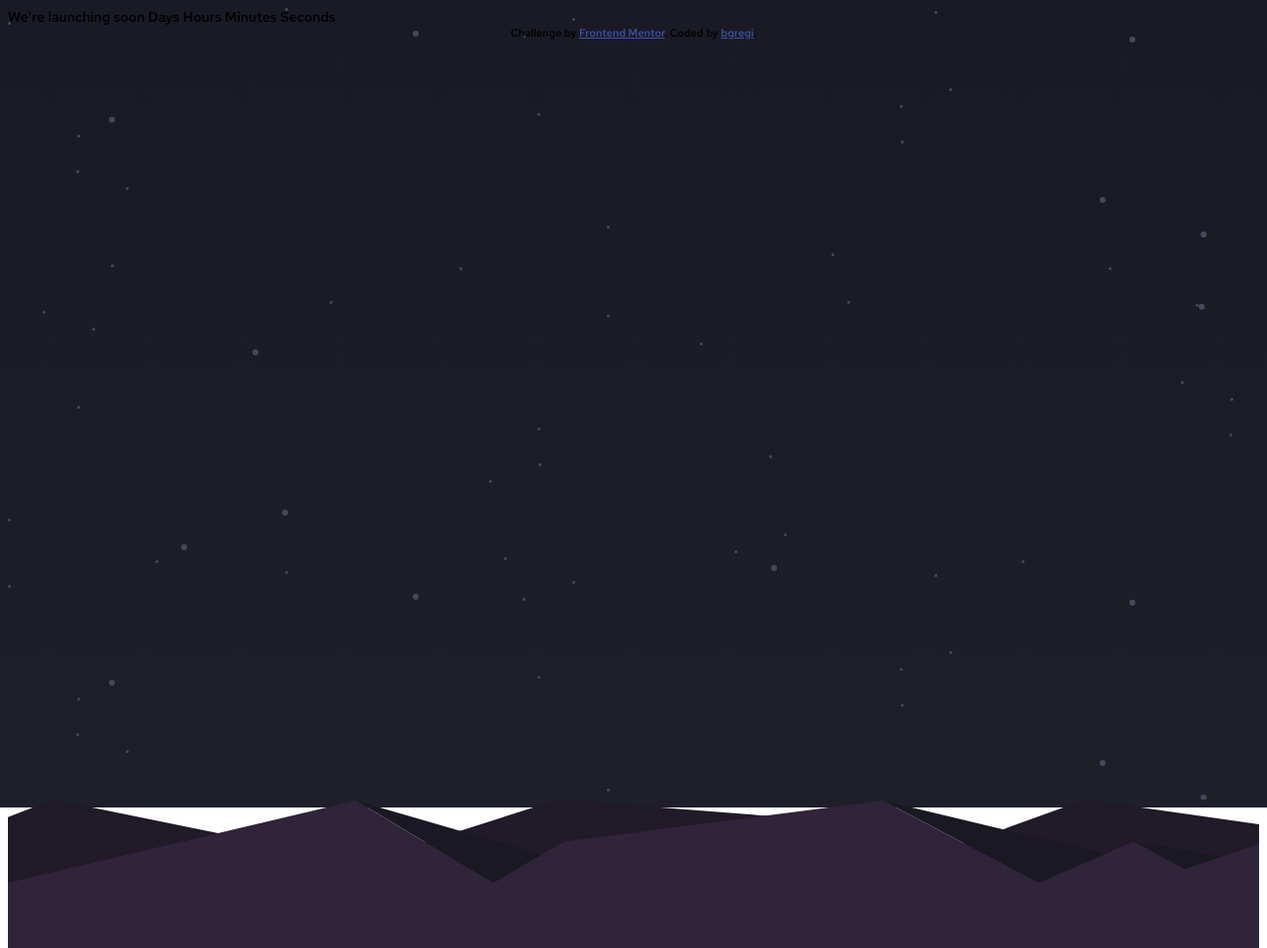
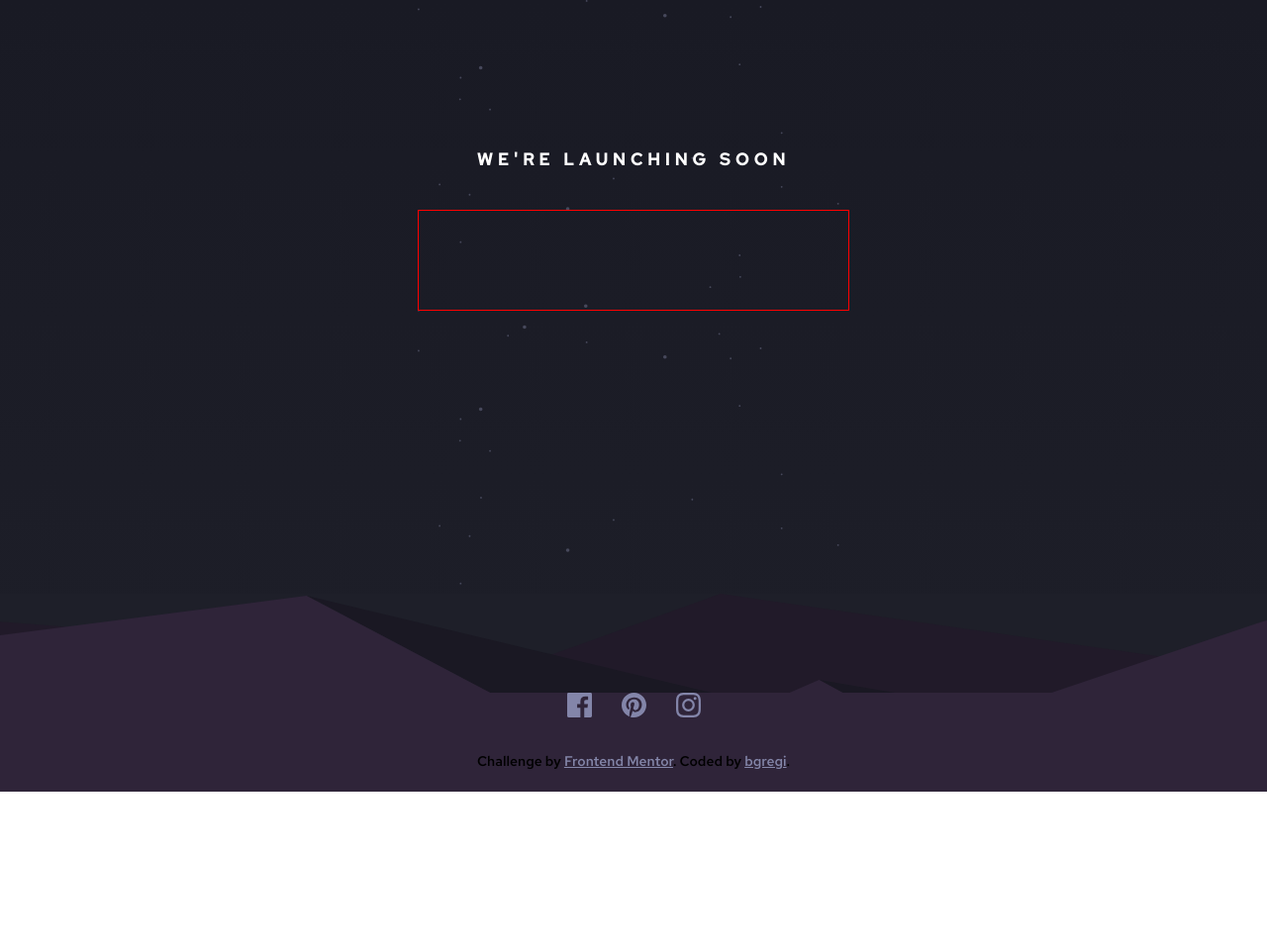
Before and after one commit to bgregi/fm-launch-countdown, a website: page index.html in a window 1280 px wide. Shown: the whole page at 99% size. After the commit the page ends 800 px from the top, so only its background shows below. Drawn offline with nearby package versions, Linux system fonts and the light colour scheme.

Commit message:
Working on CSS

```diff
--- a/index.html
+++ b/index.html
@@ -14,25 +14,34 @@
 
         <link rel="stylesheet" href="styles.css">
 
+        <script src="node_modules/jquery/dist/jquery.js"></script>
+        <script src="index.js"></script>
+
         <title>Frontend Mentor | Launch countdown timer</title>
-
-        <!-- Feel free to remove these styles or customise in your own stylesheet 👍 -->
-        <style>
-            .attribution {
-                font-size: 11px;
-                text-align: center;
-            }
-            .attribution a {
-                color: hsl(228, 45%, 44%);
-            }
-        </style>
     </head>
     <body>
         <div class="stars">
+            <h1>
+                We're launching soon
+            </h1>
 
-            We're launching soon Days Hours Minutes Seconds
+            <div class="timer">
+
+            </div>
 
 
+
+        </div>
+
+        <footer>
+            <div class="hills-bg">
+
+            </div>
+            <div class="socials">
+                <img src="images/icon-facebook.svg" alt="FB-logo" id="fb-logo">
+                <img src="images/icon-pinterest.svg" alt="FB-logo" id="pinterest-logo">
+                <img src="images/icon-instagram.svg" alt="FB-logo" id="ig-logo">
+            </div>
             <div class="attribution">
                 Challenge by
                 <a
@@ -42,14 +51,6 @@
                 >. Coded by
                 <a href="https://github.com/bgregi" target="_blank">bgregi</a>.
             </div>
-
-            <script src="index.js"></script>
-        </div>
-
-        <footer>
-            <div class="socials">
-
-            </div>
         </footer>
     </body>
 </html>
--- a/styles.scss
+++ b/styles.scss
@@ -20,8 +20,6 @@ $v-dark-blue: hsl(235, 16%, 14%);
 // - Very dark (mostly black) blue:
 $vd-black-blue: hsl(234, 17%, 12%);
 
-
-
 @font-face {
     font-family: RedHatText-Bold;
     src: url(fonts/RedHatText-Bold.ttf);
@@ -35,13 +33,12 @@ $vd-black-blue: hsl(234, 17%, 12%);
     src: url(fonts/RedHatText-Regular.ttf);
 }
 
-
 ////////////////////////////////////////////////////////////////////////////////////////////////////////
 //////////////////////////////////////////MOBILE LAYOUT/////////////////////////////////////////////////
 ////////////////////////////////////////////////////////////////////////////////////////////////////////
-// html {
-//     background-image: linear-gradient(135deg, $vd-black-blue, $v-dark-blue);
-// }
+html {
+    width: 100%;
+}
 
 body {
     font-size: 14px;
@@ -52,31 +49,86 @@ body {
     background-size: 100%;
 
     height: 100vh;
+    width: 100%;
 
-    // background-color: $vd-black-blue;
+    margin: 0;
+
+    display: flex;
+    flex-direction: column;
+    align-items: center;
 }
 
 .stars {
     background-image: url(images/bg-stars.svg);
+    background-size: 200%;
 
     height: 100%;
+}
 
+h1 {
+    color: white;
+    text-transform: uppercase;
+    text-align: center;
+    letter-spacing: 5px;
+
+    font-size: 17px;
+
+    margin: 150px 60px 40px;
+}
+
+.timer {
+    height: 100px;
+    margin: 0 0 200px;
+
+    border: 1px solid red;
 }
 
 footer {
-    background-image: url(images/pattern-hills.svg);
-    background-repeat: no-repeat;
-    height: 150px;
+    width: 100%;
+
+    .hills-bg {
+        background-image: url(images/pattern-hills.svg);
+        background-repeat: no-repeat;
+        background-size: 230%;
+        background-position-x: 90%;
+        background-color: $v-dark-blue;
+
+        // border: 1px solid red;
+
+        height: 100px;
+        width: 100%;
+    }
+    .socials {
+        background-color: #2F2439;
+
+        width: 100%;
+        height: 60px;
+
+        display: flex;
+        align-items: flex-start;
+        justify-content: center;
+
+        img {
+            margin: 0 15px;
+
+            width: 25px;
+        }
+    }
+    .attribution {
+        background-color: #2F2439;
+        text-align: center;
+        height: 40px;
+
+        a {
+            color: $grayish-blue;
+        }
+
+    }
 }
-
-
-
-
-
 
 /////////////////////////////////////////////////////////////////////////////////////////////////////////
 //////////////////////////////////////////DESKTOP LAYOUT/////////////////////////////////////////////////
 /////////////////////////////////////////////////////////////////////////////////////////////////////////
 
-
-@media only screen and (min-width: 600px) {}
+@media only screen and (min-width: 600px) {
+}
```
Also changed, not shown: package.json (added, +23 -0 lines), styles.css, 2 other files.
